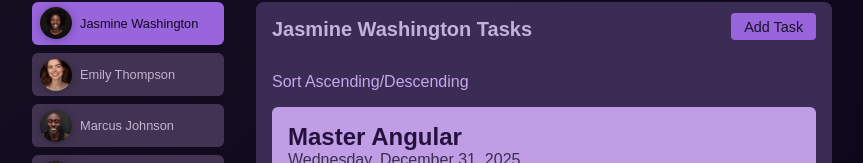
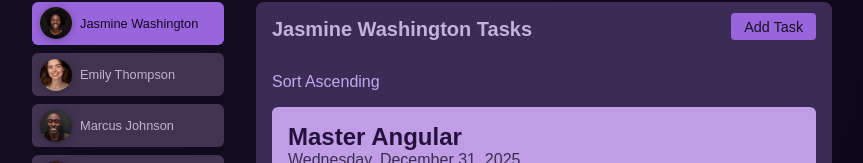
Before and after one commit to RalucaSpt/routing, an Angular app in the folder 01-starting-project/: page /users/u1/tasks in a window 1280 px wide. Shown: the part 260-423 px from the top of the page, without its empty margins (208-1071 px from the left). Built offline with nearby package versions, Linux system fonts and the light colour scheme.

Commit message:
Extracting query parameters via input

```diff
--- a/01-starting-project/src/app/tasks/tasks.component.html
+++ b/01-starting-project/src/app/tasks/tasks.component.html
@@ -1,6 +1,6 @@
 <p>
-  <a routerLink="./" [queryParams]="{ order: 'asc' }">
-    Sort Ascending/Descending
+  <a routerLink="./" [queryParams]="{ order: order() === 'asc' ? 'desc' : 'asc' }">
+    Sort {{ order() === 'asc' ? 'Descending' : 'Ascending' }}
   </a>
 </p>
 
--- a/01-starting-project/src/app/tasks/tasks.component.ts
+++ b/01-starting-project/src/app/tasks/tasks.component.ts
@@ -14,6 +14,7 @@
 export class TasksComponent {
   userId = input.required<string>();
   private tasksService = inject(TasksService);
+  order = input<'asc' | 'desc'>();
   userTasks = computed(() =>
     this.tasksService.allTasks().filter((task) => task.userId === this.userId())
   );
```
